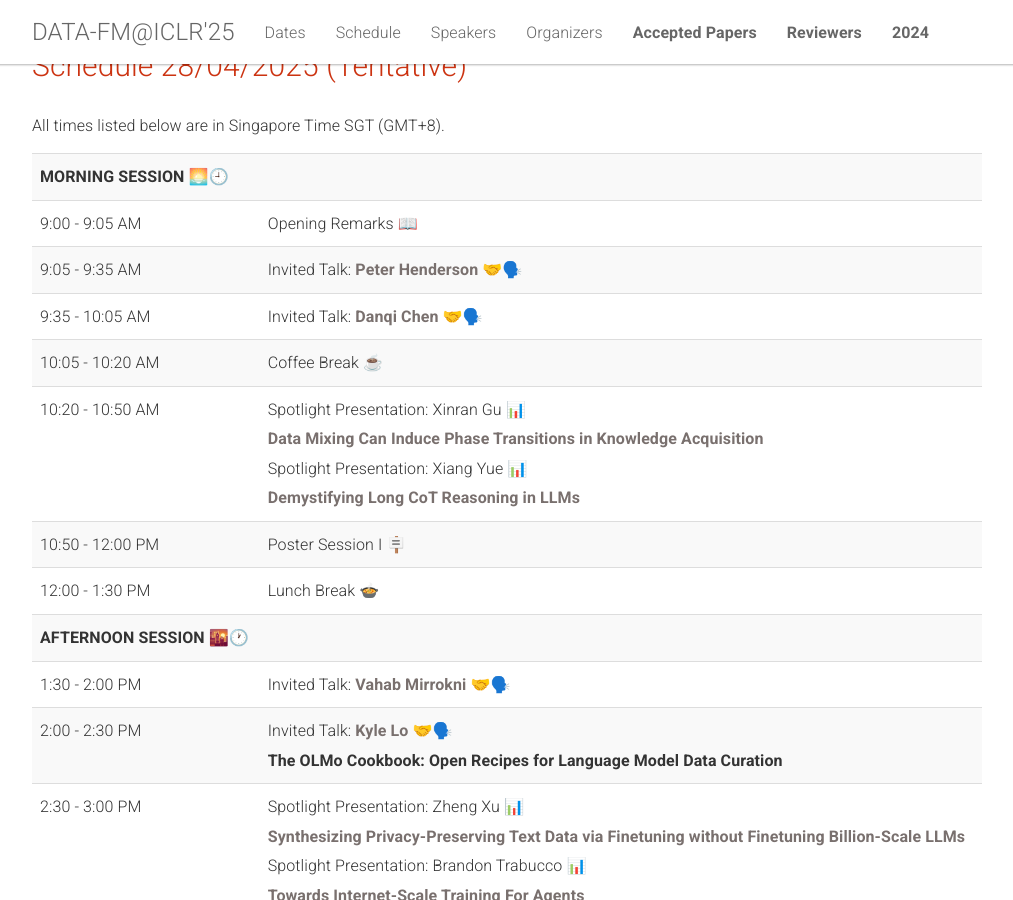
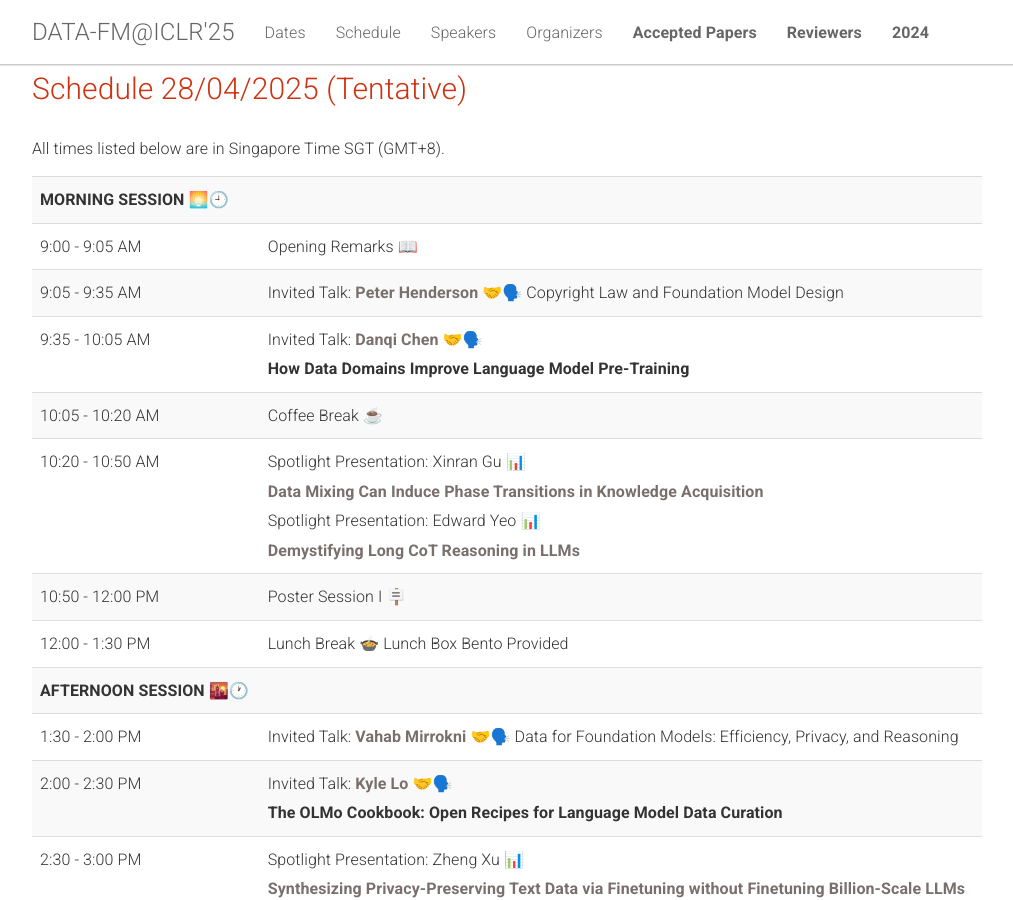
Before and after one commit to datafm/datafm.github.io, a Jekyll site: the page built from _pages/home.md, in a window 1280 px wide and 900 px high, scrolled down 2991 px. Shown: the whole window, without its empty margins (133-1146 px from the left). Built offline with Jekyll 4.4.1, drawn with Linux system fonts in a browser that asks for light colours; some of the changed text lies outside the part shown.

Commit message:
update titles
update speaker title
sponsor
lunch

```diff
--- a/_pages/home.md
+++ b/_pages/home.md
@@ -18,7 +18,7 @@ acknowledgements: ""
       Foundation models (FMs) have become central to modern machine learning, with data playing a crucial role in their development and sparking increased attention to data-related challenges such as curation and attribution. Adapting traditional data-centric methods to FMs is challenging due to the scale of both data and model architectures, necessitating interdisciplinary collaboration and community efforts. Building on the success of the first Data Problems in Foundation Models (DATA-FM) workshop at ICLR 2024, the second DATA-FM workshop will address persistent and emerging data-related challenges in FM deployment. While longstanding issues in data collection, curation, and synthesis remain relevant, new challenges have arisen as FMs are integrated into a growing number of applications and become increasingly multi-modal. Concurrently, the societal impact of AI has intensified, highlighting concerns such as data copyright. These evolving challenges emphasize the need for continued, focused discussions on data-related issues in FM development. Our goals include fostering a comprehensive understanding of these challenges across the entire FM pipeline and creating a platform for interdisciplinary researchers to connect, collaborate, and drive progress. We hope this workshop will serve as a catalyst for innovative solutions to critical data challenges, shaping the future of FMs and their wide-ranging applications.
     </p>
     <p>
-      In case of any issues or questions, feel free to email the organizers at <a href="mailto:tianhaowang@princeton.edu" class="red">tianhaowang@princeton.edu</a>.
+      In case of any issues or questions, feel free to email the organizers at <a href="mailto:tianhaowang@princeton.edu" class="red">tianhaowang@princeton.edu</a>. We sincerely thank Adobe for their generous sponsorship of this workshop.
     </p>
   </div>
   <div class="col-md-1 hidden-xs">
@@ -268,13 +268,14 @@ To sustain our review and program selection processes, we require <b>at least on
         <tr>
           <td>9:05 - 9:35 AM</td>
           <td>
-            Invited Talk: <a href="https://www.peterhenderson.co/" target="_blank" >Peter Henderson</a> 🤝🗣️
+            Invited Talk: <a href="https://www.peterhenderson.co/" target="_blank" >Peter Henderson</a> 🤝🗣️ Copyright Law and Foundation Model Design
           </td>
         </tr>
         <tr>
           <td>9:35 - 10:05 AM</td>
           <td>
-            Invited Talk: <a href="https://www.cs.princeton.edu/~danqic/" target="_blank" > Danqi Chen</a> 🤝🗣️
+            Invited Talk: <a href="https://www.cs.princeton.edu/~danqic/" target="_blank" > Danqi Chen</a> 🤝🗣️ <br>
+             <b>How Data Domains Improve Language Model Pre-Training</b>
           </td>
         </tr>
         <tr>
@@ -289,7 +290,7 @@ To sustain our review and program selection processes, we require <b>at least on
             Spotlight Presentation: Xinran Gu 📊 <br>
             <a href="https://openreview.net/forum?id=ZKA4yiGdrA" target="_blank" > Data Mixing Can Induce Phase Transitions in Knowledge Acquisition</a>
             <br>
-            Spotlight Presentation: Xiang Yue 📊 <br>
+            Spotlight Presentation: Edward Yeo 📊 <br>
             <a href="https://openreview.net/forum?id=AgtQlhMQ0V" target="_blank" > Demystifying Long CoT Reasoning in LLMs </a>
           </td>
         </tr>
@@ -302,7 +303,7 @@ To sustain our review and program selection processes, we require <b>at least on
         <tr>
           <td>12:00 - 1:30 PM</td>
           <td>
-            Lunch Break 🍲
+            Lunch Break 🍲 Lunch Box Bento Provided
           </td>
         </tr>
         <tr>
@@ -312,7 +313,7 @@ To sustain our review and program selection processes, we require <b>at least on
         <tr>
           <td>1:30 - 2:00 PM</td>
           <td>
-            Invited Talk: <a href="https://people.csail.mit.edu/mirrokni/Welcome.html" target="_blank" >Vahab Mirrokni </a>🤝🗣️
+            Invited Talk: <a href="https://people.csail.mit.edu/mirrokni/Welcome.html" target="_blank" >Vahab Mirrokni </a>🤝🗣️ Data for Foundation Models: Efficiency, Privacy, and Reasoning
           </td>
         </tr>
         <tr>
```
